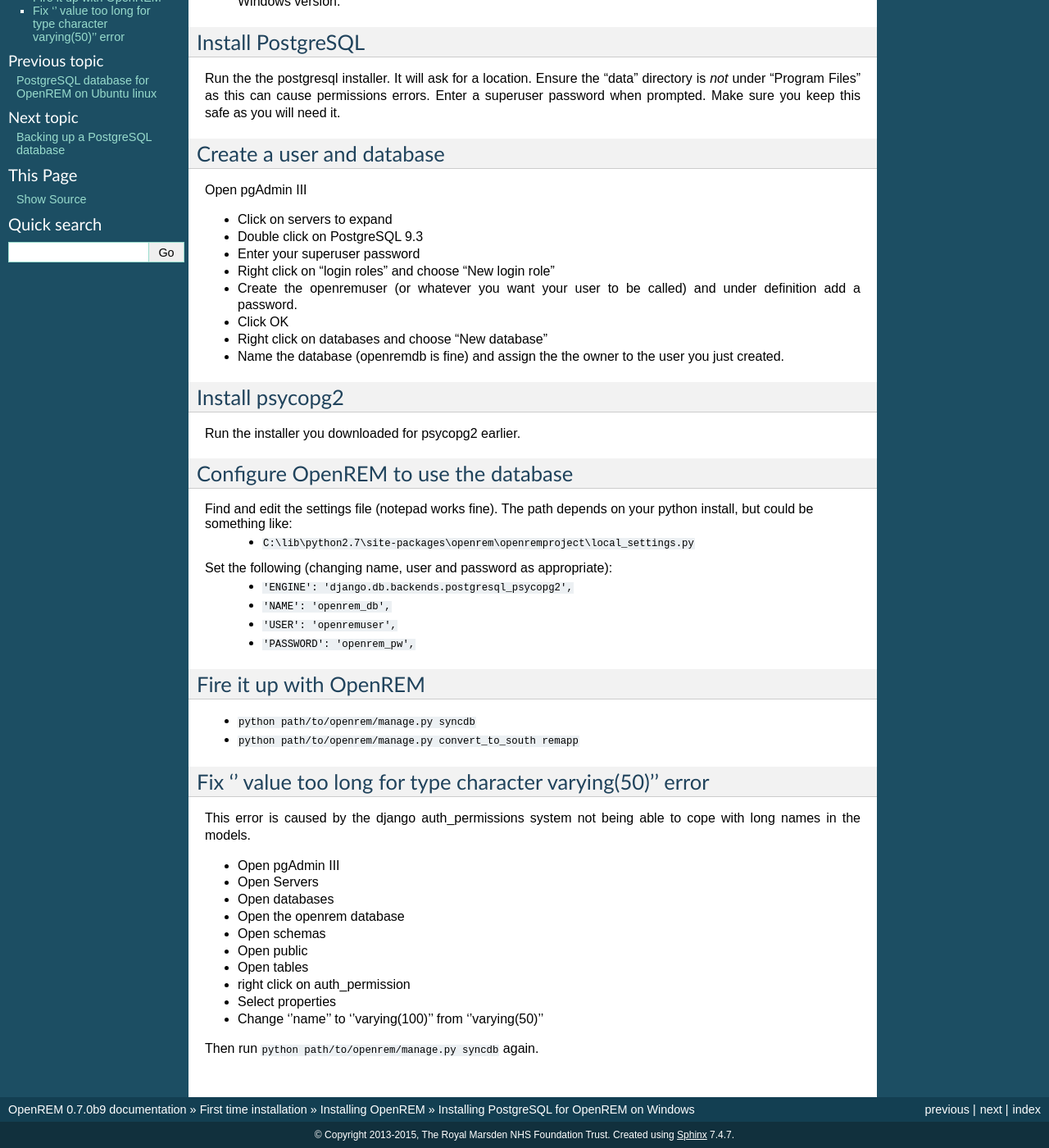
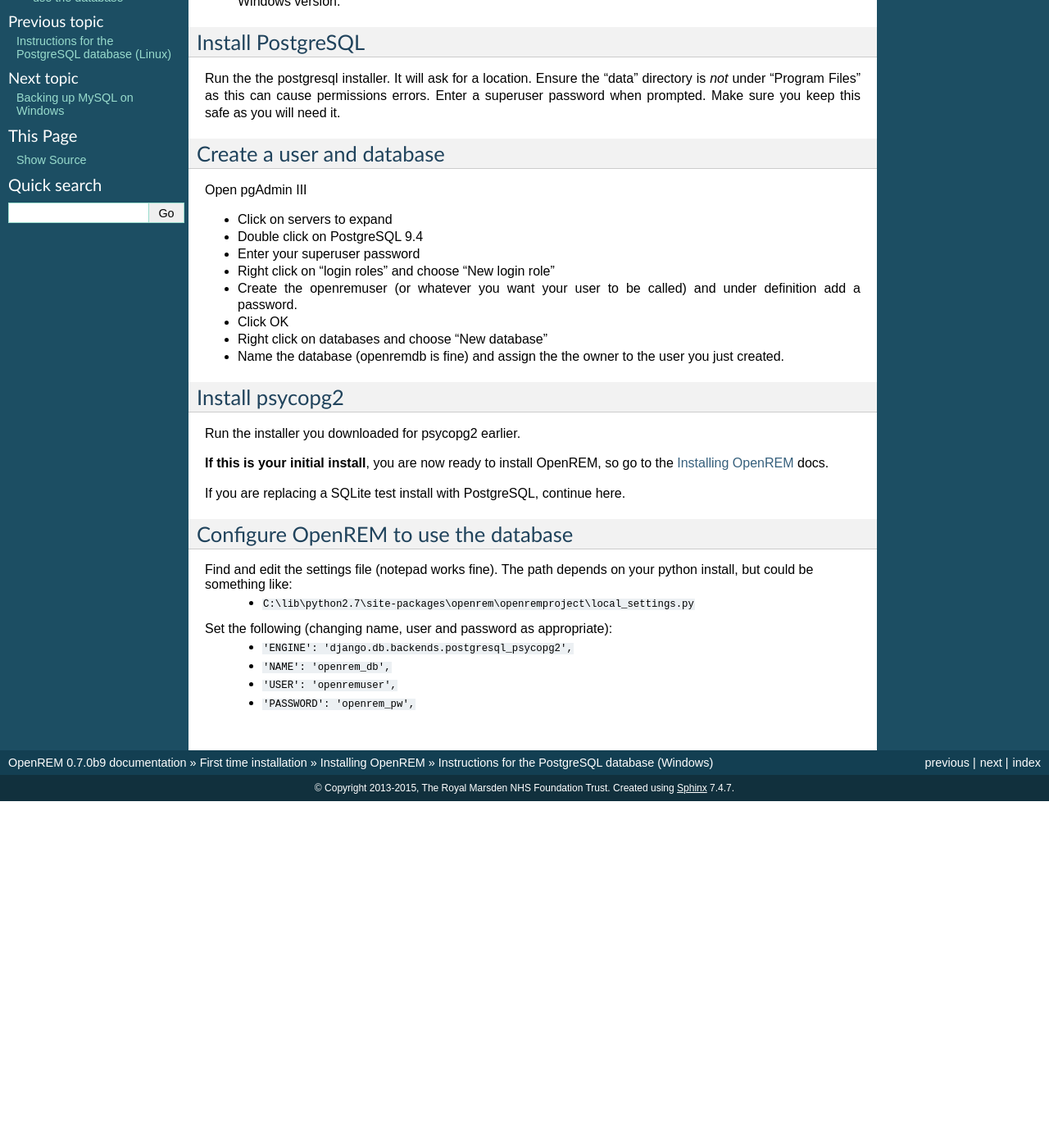
Before and after one commit to ckswilliams/modOpenREM, a Sphinx documentation site: the page built from docs/postgresql_windows.rst, in a window 1280 px wide and 1400 px high, scrolled down 245 px. Shown: the whole window at 82% size. Built offline with Sphinx 7.4.7, drawn with Linux system fonts in a browser that asks for light colours; after the commit the page ends 1222 px from its top, so only the background shows below that; some of the changed text lies outside the part shown.

Commit message:
Promoted postgres to the pre-install docs, tidied up, removed references to 50 chars.

```diff
--- a/docs/postgresql_windows.rst
+++ b/docs/postgresql_windows.rst
@@ -1,7 +1,8 @@
-Installing PostgreSQL for OpenREM on Windows
-********************************************
+##################################################
+Instructions for the PostgreSQL database (Windows)
+##################################################
 
-..  Note:: Author JA Cole
+..  Note:: Original author JA Cole
 
 Get PostgreSQL and the python connector
 =======================================
@@ -12,8 +13,9 @@
 Install PostgreSQL
 ==================
 
-Run the the postgresql installer. It will ask for a location. Ensure the "data" directory is *not* under "Program Files" as this can cause permissions errors.
-Enter a superuser password when prompted. Make sure you keep this safe as you will need it.
+Run the the postgresql installer. It will ask for a location. Ensure the "data" directory is *not* under "Program Files"
+as this can cause permissions errors. Enter a superuser password when prompted. Make sure you keep this safe as you will
+need it.
 
 Create a user and database
 ==========================
@@ -21,7 +23,7 @@
 Open pgAdmin III
 
 + Click on servers to expand
-+ Double click on PostgreSQL 9.3
++ Double click on PostgreSQL 9.4
 + Enter your superuser password
 + Right click on "login roles" and choose "New login role"
 + Create the openremuser (or whatever you want your user to be called) and under definition add a password.
@@ -34,6 +36,9 @@
 ================
 Run the installer you downloaded for psycopg2 earlier.
 
+**If this is your initial install**, you are now ready to install OpenREM, so go to the :doc:`install` docs.
+
+If you are replacing a SQLite test install with PostgreSQL, continue here.
 
 Configure OpenREM to use the database
 =====================================
@@ -46,27 +51,3 @@
     + ``'NAME': 'openrem_db',``
     + ``'USER': 'openremuser',``
     + ``'PASSWORD': 'openrem_pw',``
-
-Fire it up with OpenREM
-=======================
-
-+ ``python path/to/openrem/manage.py syncdb``
-+ ``python path/to/openrem/manage.py convert_to_south remapp``
-
-Fix '' value too long for type character varying(50)'' error
-============================================================
-
-This error is caused by the django auth_permissions system not being able to cope with long names in the models.
-
-+ Open pgAdmin III
-+ Open Servers
-+ Open databases
-+ Open the openrem database
-+ Open schemas
-+ Open public
-+ Open tables
-+ right click on auth_permission
-+ Select properties
-+ Change ''name'' to ''varying(100)'' from ''varying(50)''
-
-Then run ``python path/to/openrem/manage.py syncdb`` again.
```
Also changed, not shown: docs/install-prep.rst (+14 -0 lines), docs/install.rst (+19 -11 lines), docs/postgresql.rst (+6 -3 lines).
